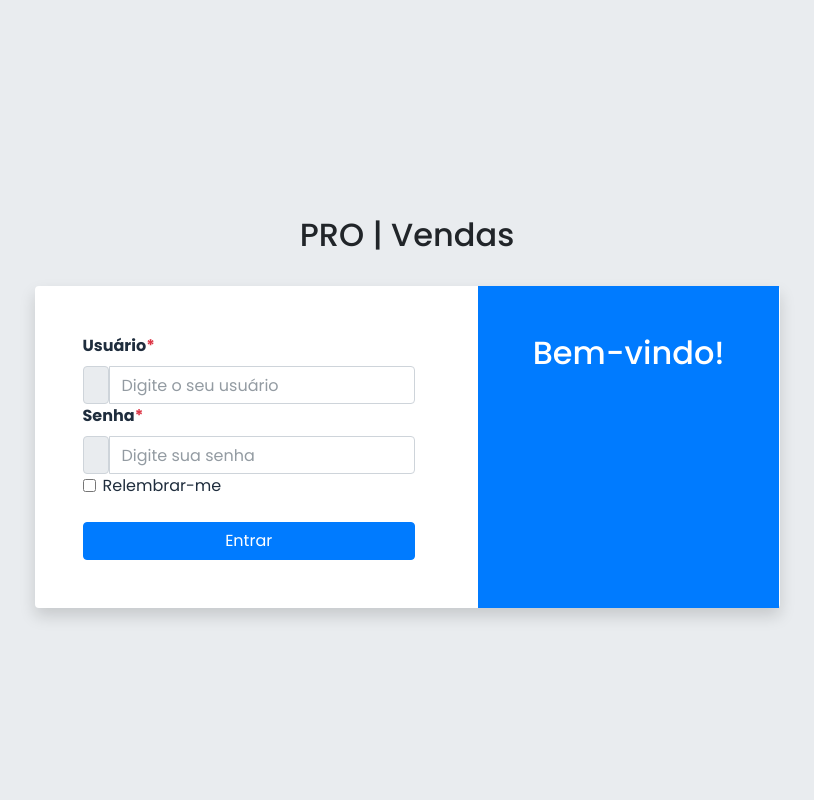
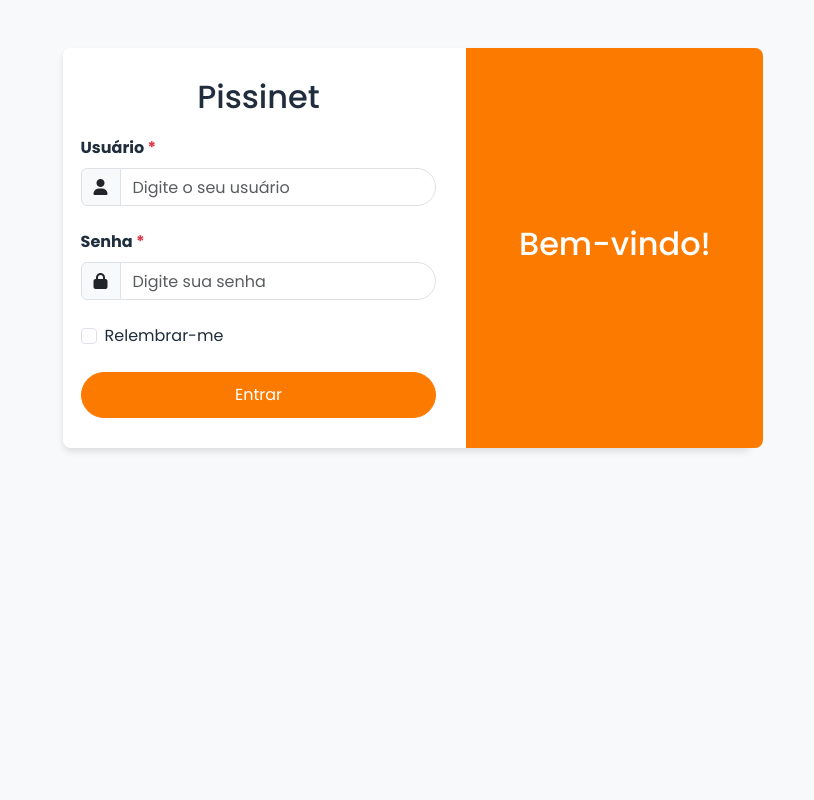
Before and after one commit to Dragonxt022/ProVendas, a Django app: page /login/ in a window 1280 px wide. Shown: the whole page, without its empty margins (233-1047 px from the left). Run offline with Django 5.2, Linux system fonts and the light colour scheme; data comes from the database, SQL or seed files in the repository; both versions use the stored data as it was after the commit; some libraries are stand-ins or nearby versions.

```diff
--- a/provendas/analytics/urls.py
+++ b/provendas/analytics/urls.py
@@ -2,8 +2,9 @@
 
 from django.urls import path
 from . import views
+from django.contrib.auth.decorators import login_required
 
 urlpatterns = [
-    path('', views.analytics_desboard, name='analytics_desboard'),
-    path('filtros-avancados', views.filtro_relatorio_produtos, name='filtro_relatorio_produtos'),
+    path('', login_required(views.analytics_desboard), name='analytics_desboard'),
+    path('filtros-avancados', login_required(views.filtro_relatorio_produtos), name='filtro_relatorio_produtos'),
 ]
--- a/provendas/clientes/urls.py
+++ b/provendas/clientes/urls.py
@@ -3,7 +3,7 @@ from django.urls import path
 from .views import cadastrar_cliente, listar_clientes, editar_cliente, excluir_cliente
 
 urlpatterns = [
-    path('clientes/', listar_clientes, name='listar_clientes'),
+    path('clientes/', (listar_clientes), name='listar_clientes'),
     path('clientes/cadastrar-cliente/', cadastrar_cliente, name='cadastrar_cliente'),
     path('cliente/editar-cliente/<int:cliente_id>/', editar_cliente, name='editar_cliente'),
     path('excluir_cliente/<int:id>/', excluir_cliente, name='excluir_cliente'),
--- a/provendas/comanda/urls.py
+++ b/provendas/comanda/urls.py
@@ -1,9 +1,10 @@
 # comanda/urls.py
 from django.urls import path
 from . import views
+from django.contrib.auth.decorators import login_required
 
 urlpatterns = [
-    path('', views.listar_mesas, name='listar_mesas'),
+    path('', (views.listar_mesas), name='listar_mesas'),
     path('cadastrar/', views.cadastrar_mesa, name='cadastrar_mesa'),
     path('excluir/<int:mesa_id>/', views.excluir_mesa, name='excluir_mesa'),
     path('abrir-ou-gerenciar-comanda/<int:mesa_id>/', views.abrir_ou_gerenciar_comanda, name='abrir_ou_gerenciar_comanda'),
--- a/provendas/estoque/urls.py
+++ b/provendas/estoque/urls.py
@@ -1,27 +1,17 @@
 from django.urls import path
-from .views import (
-    cadastrar_categoria,
-    listar_categorias,
-    excluir_categoria,
-    listar_produtos,
-    editar_produto,
-    excluir_produto,
-    importar_produtos,
-    exportar_produtos,
-
-)
+from . import views
 
 urlpatterns = [
-    path('cadastrar_categoria/', cadastrar_categoria, name='cadastrar_categoria'),
-    path('listar_categorias/', listar_categorias, name='listar_categorias'),
-    path('excluir_categoria/<int:categoria_id>/', excluir_categoria, name='excluir_categoria'),
+    path('cadastrar_categoria/', views.cadastrar_categoria, name='cadastrar_categoria'),
+    path('listar_categorias/', views.listar_categorias, name='listar_categorias'),
+    path('excluir_categoria/<int:categoria_id>/', (views.excluir_categoria), name='excluir_categoria'),
 
     # rotas dos produtos
-    path('produtos/', listar_produtos, name='listar_produtos'),
-    path('produtos/editar_produto/<int:produto_id>/', editar_produto, name='editar_produto'),  # Removido 'estoque/' do caminho
-    path('produtos/excluir_produto/<int:produto_id>/', excluir_produto, name='excluir_produto'),  # Atualizado para manter a consistência
+    path('produtos/', views.listar_produtos, name='listar_produtos'),
+    path('produtos/editar_produto/<int:produto_id>/', views.editar_produto, name='editar_produto'),
+    path('produtos/excluir_produto/<int:produto_id>/', views.excluir_produto, name='excluir_produto'),
 
-    #  Importador
-    path('importar/', importar_produtos, name='importar_produtos'),
-    path('exportar/', exportar_produtos, name='exportar_produtos'),
+    # Importador
+    path('importar/', views.importar_produtos, name='importar_produtos'),
+    path('exportar/', views.exportar_produtos, name='exportar_produtos'),
 ]
--- a/provendas/estoque/views.py
+++ b/provendas/estoque/views.py
@@ -6,8 +6,6 @@ from .models import CategoriaProduto, Produto
 from django.contrib import messages
 from django.http import HttpResponse
 import csv
-
-
 
 # Importador e exportador
 def importar_produtos(request):
--- a/provendas/provendas/settings.py
+++ b/provendas/provendas/settings.py
@@ -51,7 +51,11 @@ MIDDLEWARE = [
     'django.contrib.auth.middleware.AuthenticationMiddleware',
     'django.contrib.messages.middleware.MessageMiddleware',
     'django.middleware.clickjacking.XFrameOptionsMiddleware',
+    # Adicione seu middleware global aqui
+    'provendas.middleware.AuthMiddleware',
 ]
+
+
 
 ROOT_URLCONF = 'provendas.urls'
 
@@ -138,7 +142,7 @@ MEDIA_ROOT = os.path.join(BASE_DIR, 'media')
 
 DEFAULT_AUTO_FIELD = 'django.db.models.BigAutoField'
 
-LOGIN_URL = 'login'  # Nome da sua URL de login
+LOGIN_URL = 'login'
 
 # Sistema de mensagem
 
--- a/provendas/provendas/urls.py
+++ b/provendas/provendas/urls.py
@@ -7,7 +7,7 @@ from django.views.generic import TemplateView
 from django.conf.urls.static import static  # Importando para servir arquivos de mídia
 from .views import login_view
 from django.contrib.auth import views as auth_views
-from django.views.generic import RedirectView
+from django.contrib.auth.decorators import login_required
 
 # Define suas views personalizadas
 handler404 = TemplateView.as_view(template_name="404.html")
@@ -16,7 +16,6 @@ handler500 = TemplateView.as_view(template_name="500.html")
 
 urlpatterns = [
 
-    path('', RedirectView.as_view(url='login/', permanent=False)),  # Redireciona para a página de login
     path('login/', login_view, name='login'),
     path('logout/', auth_views.LogoutView.as_view(next_page='login'), name='logout'),
     path('admin/', admin.site.urls),
--- a/provendas/provendas/views.py
+++ b/provendas/provendas/views.py
@@ -29,7 +29,6 @@ def login_view(request):
     return render(request, 'login.html')
 
 
-@login_required
 def dashboard(request):
     # Pegando o ano e mês da query string ou usando os valores atuais
     ano = int(request.GET.get('ano', now().year))
--- a/provendas/templates/login.html
+++ b/provendas/templates/login.html
@@ -4,77 +4,118 @@
 <head>
     <meta charset="UTF-8">
     <meta name="viewport" content="width=device-width, initial-scale=1.0">
-
-    <title>Login | PRO Vendas</title>
+    <title>Login | {{ nome_aplicacao }}</title>
 
     <!-- Importar a fonte Poppins -->
     <link href="https://fonts.googleapis.com/css2?family=Poppins:wght@300;400;500;600;700&display=swap" rel="stylesheet">
 
-    <!-- Custom Theme Style -->
+    <!-- Favicon e estilo do tema -->
     <link rel="shortcut icon" href="{% static 'image/iconsistema.png' %}" type="image/x-icon">
     <link rel="stylesheet" href="{% static 'plugins/toastr/toastr.min.css' %}">
 
     <!-- Bootstrap -->
     <link href="{% static 'css/adminlte.min.css' %}" rel="stylesheet">
+    <link href="https://cdn.jsdelivr.net/npm/bootstrap@5.3.0-alpha1/dist/css/bootstrap.min.css" rel="stylesheet">
+
     <!-- Font Awesome -->
+    <link href="https://cdnjs.cloudflare.com/ajax/libs/font-awesome/6.0.0-beta3/css/all.min.css" rel="stylesheet">
 
     <style>
         body {
-            font-family: 'Poppins', sans-serif; /* Aplicando a fonte Poppins */
+            font-family: 'Poppins', sans-serif;
+            background-color: #f8f9fa;
+            display: flex;
+            align-items: center;
+            justify-content: center;
+            height: 100vh;
+            margin: 0;
+        }
+        .login-card {
+            width: 100%;
+            max-width: 700px;
+            border-radius: 8px;
+            box-shadow: 0 4px 6px rgba(0, 0, 0, 0.1);
+        }
+        .login-card .form-left {
+            padding: 30px;
+        }
+        .login-card .form-right {
+            background-color: #007bff;
+            color: white;
+            padding: 40px;
+            display: flex;
+            align-items: center;
+            justify-content: center;
+            border-top-right-radius: 8px;
+            border-bottom-right-radius: 8px;
+        }
+        .login-card .form-right i {
+            font-size: 80px;
+        }
+        .login-card .form-left h2 {
+            margin-bottom: 20px;
+            text-align: center;
+        }
+        .login-card .form-control {
+            border-radius: 30px;
+        }
+        .login-card .btn {
+            border-radius: 30px;
+            padding: 10px;
+        }
+
+        .btn-success{
+            background-color: {{ cor_primaria }} !important;
+            border-color: {{ cor_primaria }} !important;
+
+        }
+
+        .bg-success{
+            background-color: {{ cor_primaria }} !important;
+            border-color: {{ cor_primaria }} !important;
+        }
+
+        .btn-success:hover{
+            background-color: {{ cor_primaria }} !important;
+            border-color: {{ cor_primaria }} !important;
         }
     </style>
 </head>
 <body>
-    <div class="login-page">
-        <div class="container py-5">
-            <div class="row">
-                <div class="col-lg-8 offset-lg-2">
-                    <h2 class="text-center py-4"> PRO | Vendas </h2>
-                    <div class="bg-white shadow rounded">
-                        <div class="row">
-                            <div class="col-md-7 pe-0">
-                                <div class="form-left h-100 py-5 px-5">
+    <div class="py-5 login d-flex justify-content-center align-items-center">
+        <div class="login-card bg-white">
+            <div class="row no-gutters">
+                <div class="col-md-7 form-left">
+                    <h2>{{ nome_aplicacao }}</h2>
                     <form method="post" action="{% url 'login' %}">
                         {% csrf_token %}
-                                        <div class="row g-4">
-                                            <div class="col-12">
-                                                <label for="username">Usuário<span class="text-danger">*</span></label>
+                        <div class="mb-4">
+                            <label for="username" class="form-label">Usuário <span class="text-danger">*</span></label>
                             <div class="input-group">
-                                                    <div class="input-group-text"><i class="fa fa-user"></i></div>
+                                <span class="input-group-text"><i class="fa fa-user"></i></span>
                                 <input type="text" class="form-control" id="username" name="username" placeholder="Digite o seu usuário" required>
                             </div>
                         </div>
 
-                                            <div class="col-12">
-                                                <label for="password">Senha<span class="text-danger">*</span></label>
+                        <div class="mb-4">
+                            <label for="password" class="form-label">Senha <span class="text-danger">*</span></label>
                             <div class="input-group">
-                                                    <div class="input-group-text"><i class="fa fa-lock"></i></div>
+                                <span class="input-group-text"><i class="fa fa-lock"></i></span>
                                 <input type="password" class="form-control" id="password" name="password" placeholder="Digite sua senha" required>
                             </div>
                         </div>
 
-                                            <div class="col-sm-6">
-                                                <div class="form-check">
+                        <div class="form-check mb-4">
                             <input class="form-check-input" type="checkbox" id="remember_me" name="remember_me">
                             <label class="form-check-label" for="remember_me">Relembrar-me</label>
                         </div>
-                                            </div>
 
-                                            <div class="col-12">
-                                                <button type="submit" class="btn btn-primary px-4 w-100 mt-4">Entrar</button>
-                                            </div>
-                                        </div>
+                        <button type="submit" class="btn btn-success w-100">Entrar</button>
                     </form>
                 </div>
-                            </div>
-                            <div class="col-md-5 ps-0 d-none d-md-block">
-                                <div class="form-right h-100 bg-primary text-white text-center pt-5">
-                                    <i class="bi bi-bootstrap" style="font-size: 100px;"></i>
-                                    <h2 class="fs-1">Bem-vindo!</h2>
-                                </div>
-                            </div>
-                        </div>
-                    </div>
+                <div class="col-md-5 form-right text-center bg-success">
+
+                    <h2>Bem-vindo!</h2>
                 </div>
             </div>
         </div>
@@ -84,8 +125,8 @@
     <script src="{% static 'plugins/jquery/jquery.min.js' %}"></script>
     <script src="{% static 'plugins/toastr/toastr.min.js' %}"></script>
 
-    <!-- Bootstrap -->
-    <script src="{% static 'plugins/bootstrap/js/bootstrap.bundle.min.js' %}"></script>
+    <!-- Bootstrap JS -->
+    <script src="https://cdn.jsdelivr.net/npm/bootstrap@5.3.0-alpha1/dist/js/bootstrap.bundle.min.js"></script>
     <!-- Custom Theme Scripts -->
     <script src="{% static 'js/adminlte.min.js' %}"></script>
 </body>
```
Also changed, not shown: provendas/provendas/middleware.py (added, +16 -0 lines), provendas/provendas/wsgi.py (+0 -7 lines), provendas/templates/erro_permissao.html (added, +43 -0 lines), provendas/db.sqlite3. Lines whose indentation alone changed are shown as unchanged.
